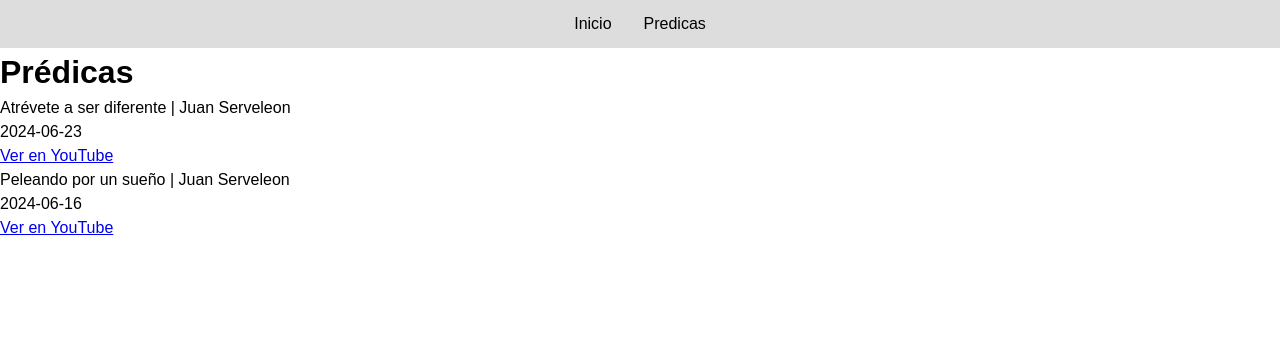
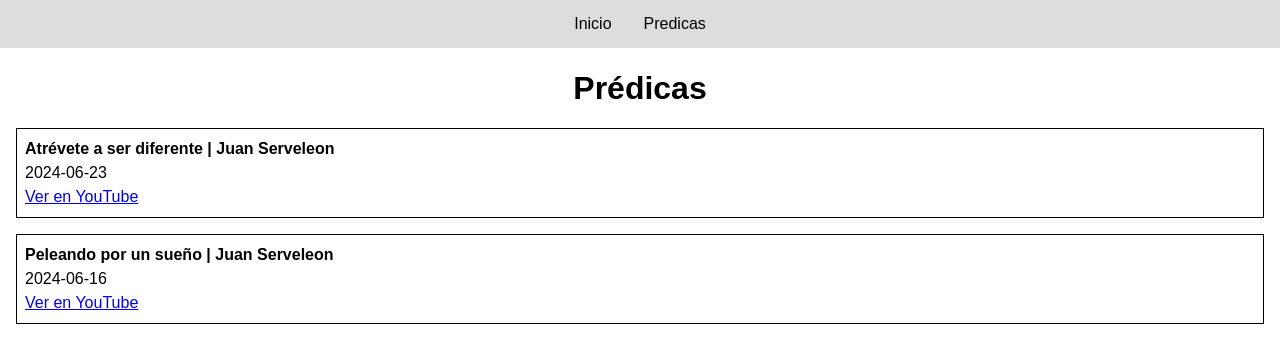
Before and after one commit to IglesiaCristianaDelPrincipeDePaz/web, a React (Vite) app: page /predicas in a window 1280 px wide. Shown: the top 362 px of the page. Built offline with nearby package versions, Linux system fonts and the light colour scheme; a web font is replaced by a local one.

Commit message:
Add style to Predicas page

```diff
--- a/src/pages/predicas/components/PredicaCard.jsx
+++ b/src/pages/predicas/components/PredicaCard.jsx
@@ -1,9 +1,10 @@
+import './predicaCard.css';
+
 const PredicaCard = ({ predica }) => {
-  console.log(predica);
   const { titulo, autor, fecha, urlVideo } = predica;
   return (
-    <div>
-      <p>
+    <div className="card">
+      <p className="card-title">
         {titulo} | {autor}
       </p>
       <p>{fecha}</p>
--- /dev/null
+++ b/src/pages/predicas/components/predicaCard.css
@@ -0,0 +1,8 @@
+.card {
+  border: 1px solid black;
+  padding: 8px;
+}
+
+.card-title {
+  font-weight: bold;
+}
--- a/src/pages/predicas/index.jsx
+++ b/src/pages/predicas/index.jsx
@@ -1,3 +1,4 @@
+import './style.css';
 import PredicaCard from './components/PredicaCard';
 
 const predicas = [
@@ -20,10 +21,12 @@ const predicas = [
 const Predicas = () => {
   return (
     <>
-      <h1>Prédicas</h1>
-      {predicas.map((predica) => {
-        return <PredicaCard key={predica.id} predica={predica} />;
-      })}
+      <h1 className="page-title">Prédicas</h1>
+      <div className="predica-cards">
+        {predicas.map((predica) => {
+          return <PredicaCard key={predica.id} predica={predica} />;
+        })}
+      </div>
     </>
   );
 };
--- /dev/null
+++ b/src/pages/predicas/style.css
@@ -0,0 +1,11 @@
+.page-title {
+  text-align: center;
+  margin: 16px;
+}
+
+.predica-cards {
+  display: flex;
+  flex-direction: column;
+  gap: 16px;
+  padding: 0 16px;
+}
```
